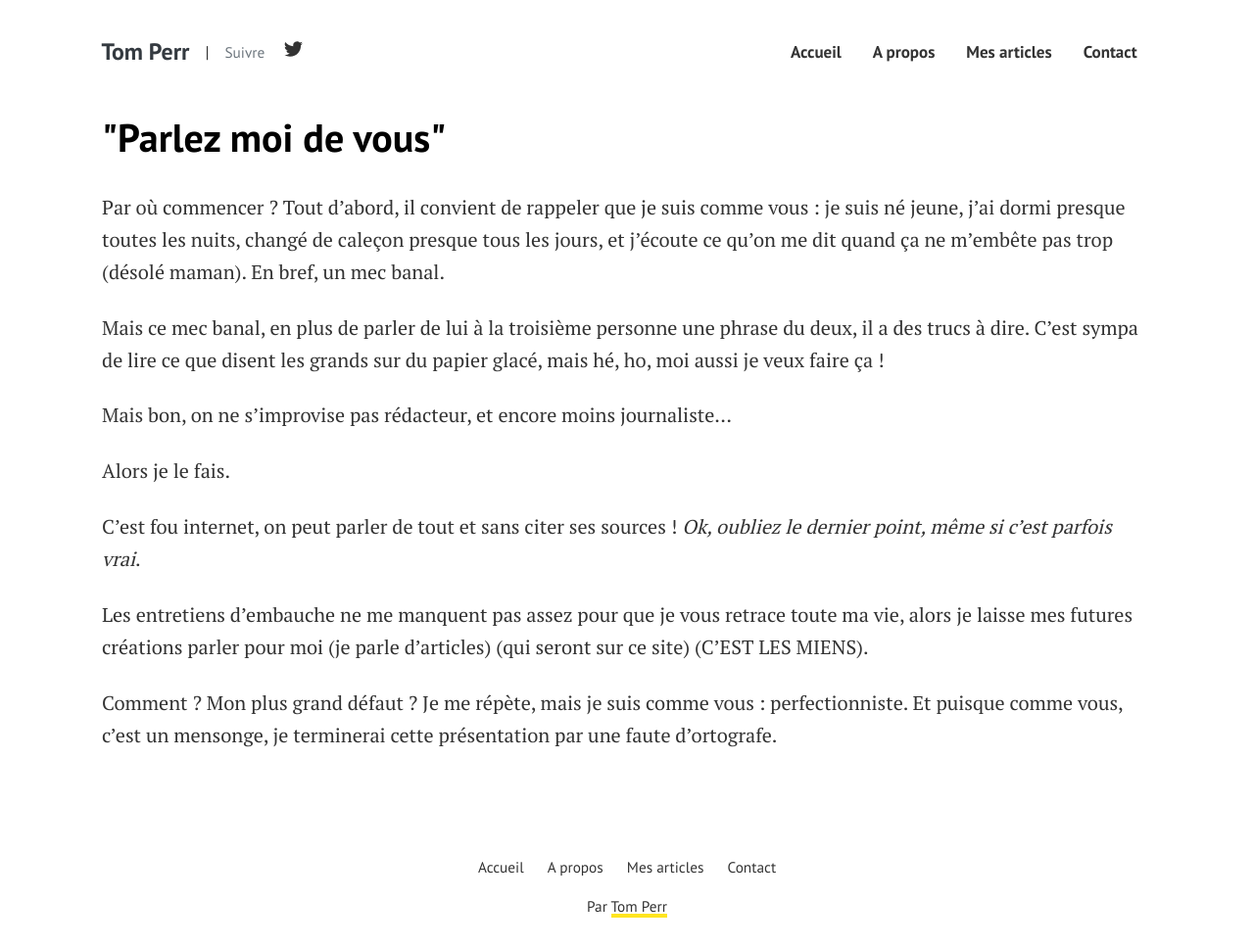
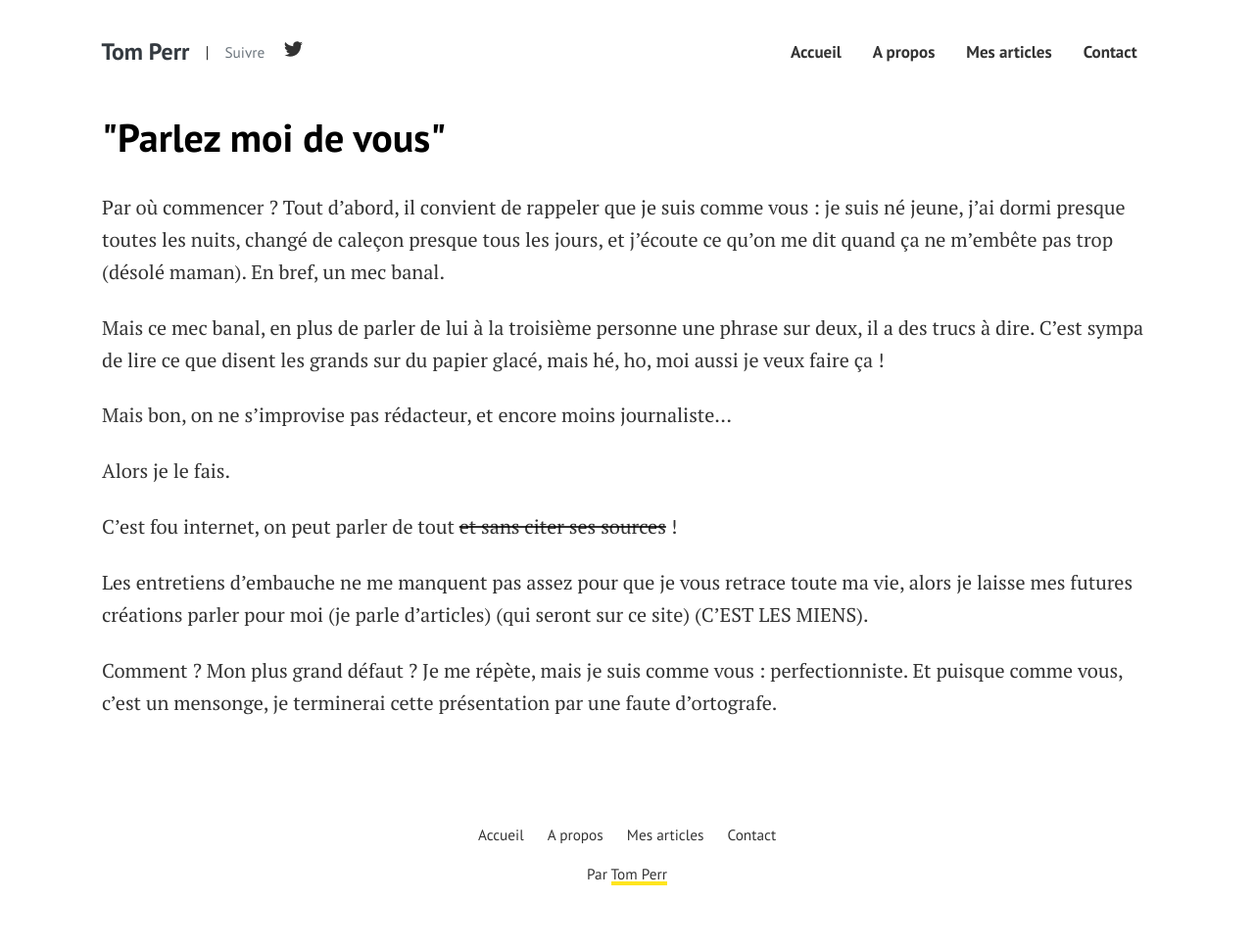
Before and after one commit to Yoshinker/yoshinker.github.io, a Jekyll site: the page built from pages/about.md, in a window 1280 px wide and 968 px high. Shown: the whole window at 98% size. Built offline with Jekyll 4.4.1, drawn with Linux system fonts in a browser that asks for light colours.

Commit message:
:pencil2: Fix typo and markdown format on about me page (#15)
* :pencil2: fix about typo

* :memo: update about me format

```diff
--- a/pages/about.md
+++ b/pages/about.md
@@ -6,13 +6,13 @@ permalink: "/a-propos/"
 
 Par où commencer ? Tout d'abord, il convient de rappeler que je suis comme vous : je suis né jeune, j'ai dormi presque toutes les nuits, changé de caleçon presque tous les jours, et j'écoute ce qu'on me dit quand ça ne m'embête pas trop (désolé maman). En bref, un mec banal.
 
-Mais ce mec banal, en plus de parler de lui à la troisième personne une phrase du deux, il a des trucs à dire. C'est sympa de lire ce que disent les grands sur du papier glacé, mais hé, ho, moi aussi je veux faire ça !
+Mais ce mec banal, en plus de parler de lui à la troisième personne une phrase sur deux, il a des trucs à dire. C'est sympa de lire ce que disent les grands sur du papier glacé, mais hé, ho, moi aussi je veux faire ça !
 
 Mais bon, on ne s'improvise pas rédacteur, et encore moins journaliste...
 
 Alors je le fais.
 
-C'est fou internet, on peut parler de tout et sans citer ses sources ! _Ok, oubliez le dernier point, même si c'est parfois vrai_.
+C'est fou internet, on peut parler de tout ~~et sans citer ses sources~~ !
 
 Les entretiens d'embauche ne me manquent pas assez pour que je vous retrace toute ma vie, alors je laisse mes futures créations parler pour moi (je parle d'articles) (qui seront sur ce site) (C'EST LES MIENS).
 
```
